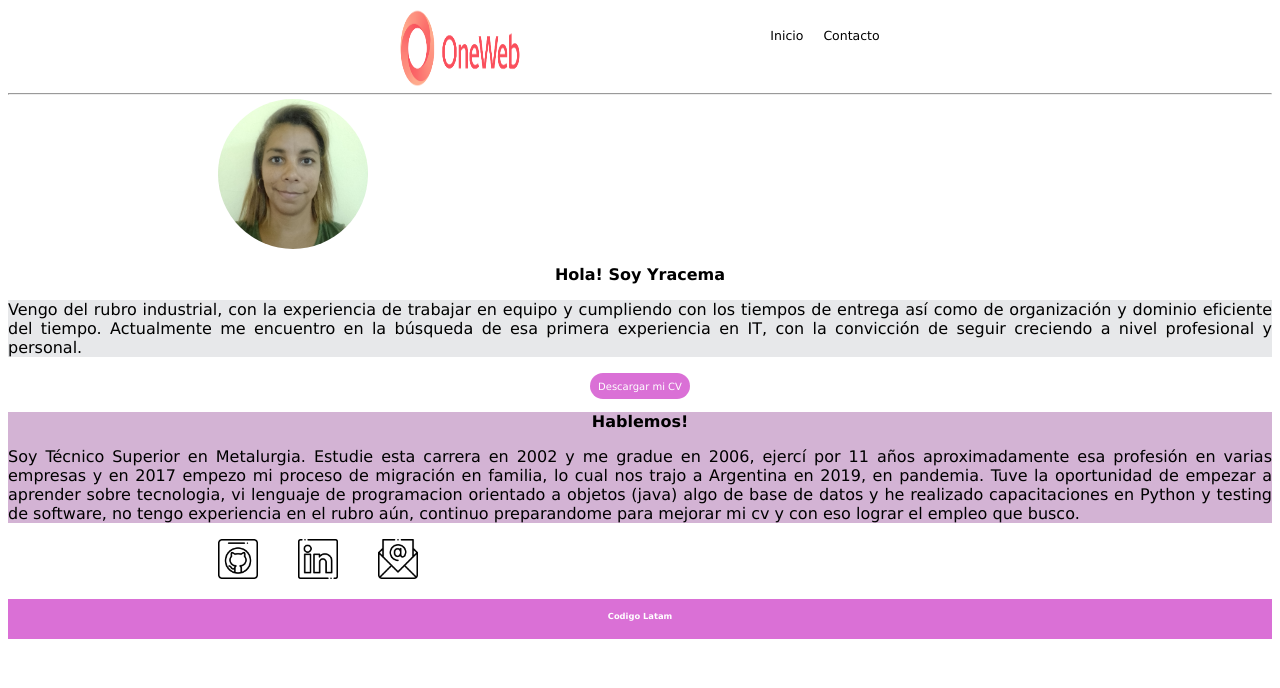
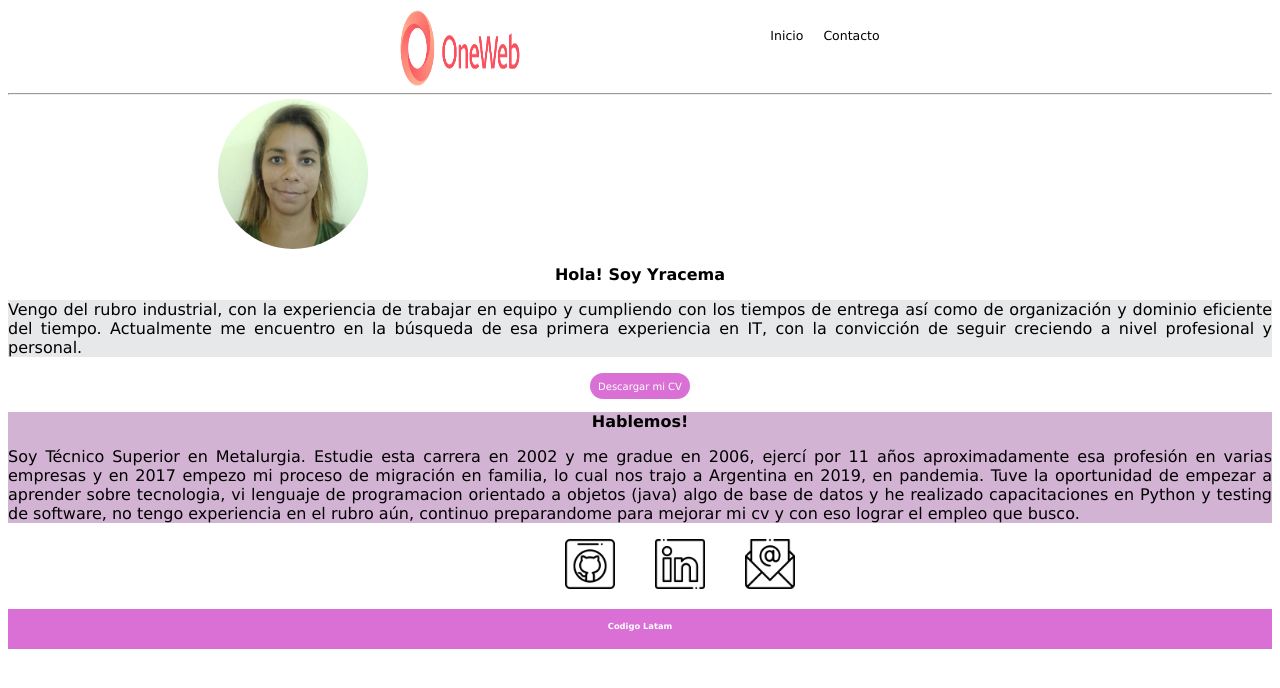
Before and after one commit to YracemaM/YracemaM.github.io, a plain HTML site: page index.html in a window 1280 px wide. Drawn offline with Linux system fonts and the light colour scheme.

Commit message:
cambios en el css de icons

```diff
--- a/css/styles.css
+++ b/css/styles.css
@@ -95,10 +95,11 @@ main {
 
 .icons{
     display: flex;
-    width: 15px;
-    height: 40px;
+    width: 150px;
+    height: 50px;
     border-radius: 50%;
     margin-left: 210px;
+    margin:auto;
     gap: 40px;
 }
 
```
